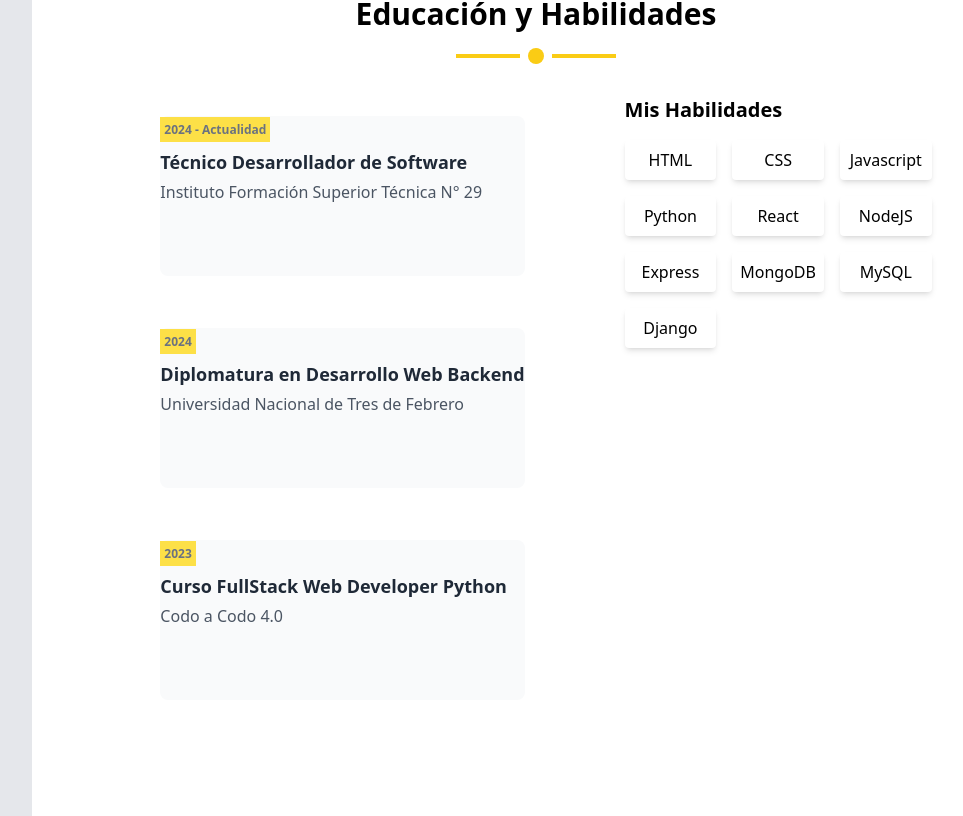
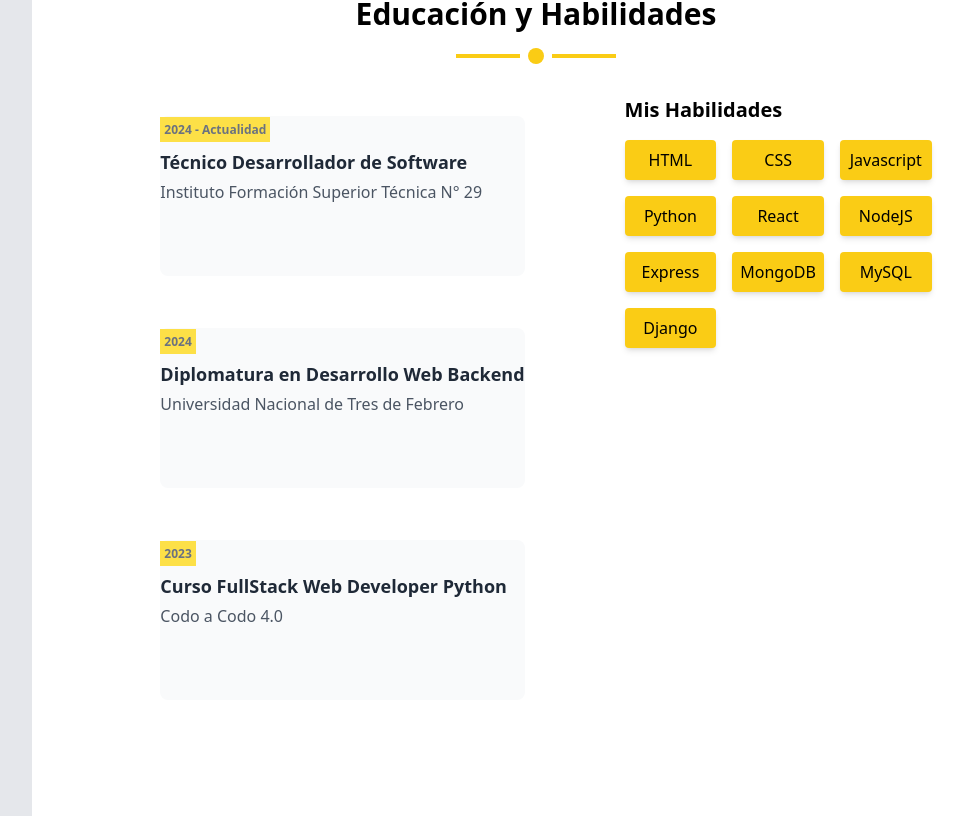
Before and after one commit to EnzoFiglioli/portfolio, a React (Vite) app: page / in a window 1280 px wide. Shown: the part 1604-2420 px from the top of the page, without its empty margins (224-1187 px from the left). Built offline with nearby package versions, Linux system fonts and the light colour scheme.

Commit message:
Falta acomodar el header

```diff
--- a/src/App.tsx
+++ b/src/App.tsx
@@ -45,9 +45,9 @@ const Index = () => {
       {/* Main Content */}
       <div className="flex-1 flex flex-col relative">
         {/* Toggle Button for Mobile */}
-        <div className="lg:hidden p-4 fixed top-4 right-10 z-30 bg-black rounded">
-          <button onClick={toggleMenu} className="text-black dark:text-white">
-            <i className={`fas ${isMenuOpen ? "fa-times" : "fa-bars"}`}></i>
+        <div className="lg:hidden p-4 fixed top-4 right-10 z-30 bg-black dark:bg-white rounded">
+          <button onClick={toggleMenu} className="bg-black dark:bg-white">
+            <i className={`dark:text-black text-white fas ${isMenuOpen ? "fa-times" : "fa-bars"}`}></i>
           </button>
         </div>
 
--- a/src/components/EducacionHabilidades.tsx
+++ b/src/components/EducacionHabilidades.tsx
@@ -31,16 +31,16 @@ const EducacionHabilidades = () => {
         <section>
           <h3 className="text-xl font-bold mb-4">Mis Habilidades</h3>
           <ul className="grid grid-cols-3 gap-4 text-center">
-            <li className="bg-white p-2 rounded shadow-md dark:text-black">HTML</li>
-            <li className="bg-white p-2 rounded shadow-md dark:text-black">CSS</li>
-            <li className="bg-white p-2 rounded shadow-md dark:text-black">Javascript</li>
-            <li className="bg-white p-2 rounded shadow-md dark:text-black" >Python</li>
-            <li className="bg-white p-2 rounded shadow-md dark:text-black">React</li>
-            <li className="bg-white p-2 rounded shadow-md dark:text-black">NodeJS</li>
-            <li className="bg-white p-2 rounded shadow-md dark:text-black">Express</li>
-            <li className="bg-white p-2 rounded shadow-md dark:text-black">MongoDB</li>
-            <li className="bg-white p-2 rounded shadow-md dark:text-black">MySQL</li>
-            <li className="bg-white p-2 rounded shadow-md dark:text-black">Django</li>
+            <li className="bg-yellow-400 dark:bg-white p-2 rounded shadow-md dark:text-black">HTML</li>
+            <li className="bg-yellow-400 dark:bg-white p-2 rounded shadow-md dark:text-black">CSS</li>
+            <li className="bg-yellow-400 dark:bg-white p-2 rounded shadow-md dark:text-black">Javascript</li>
+            <li className="bg-yellow-400 dark:bg-white p-2 rounded shadow-md dark:text-black" >Python</li>
+            <li className="bg-yellow-400 dark:bg-white p-2 rounded shadow-md dark:text-black">React</li>
+            <li className="bg-yellow-400 dark:bg-white p-2 rounded shadow-md dark:text-black">NodeJS</li>
+            <li className="bg-yellow-400 dark:bg-white p-2 rounded shadow-md dark:text-black">Express</li>
+            <li className="bg-yellow-400 dark:bg-white p-2 rounded shadow-md dark:text-black">MongoDB</li>
+            <li className="bg-yellow-400 dark:bg-white p-2 rounded shadow-md dark:text-black">MySQL</li>
+            <li className="bg-yellow-400 dark:bg-white p-2 rounded shadow-md dark:text-black">Django</li>
           </ul>
         </section>
       </div>
--- a/src/components/Servicios.tsx
+++ b/src/components/Servicios.tsx
@@ -26,7 +26,7 @@ const Servicios = () => {
             key={index}
           >
             {/* Ícono */}
-            <div className="text-black dark:text-white mb-4 text-purple-400">
+            <div className=" dark:text-white mb-4 text-gray-400">
               <i className={c.ico}></i>
             </div>
             {/* Título */}
```
